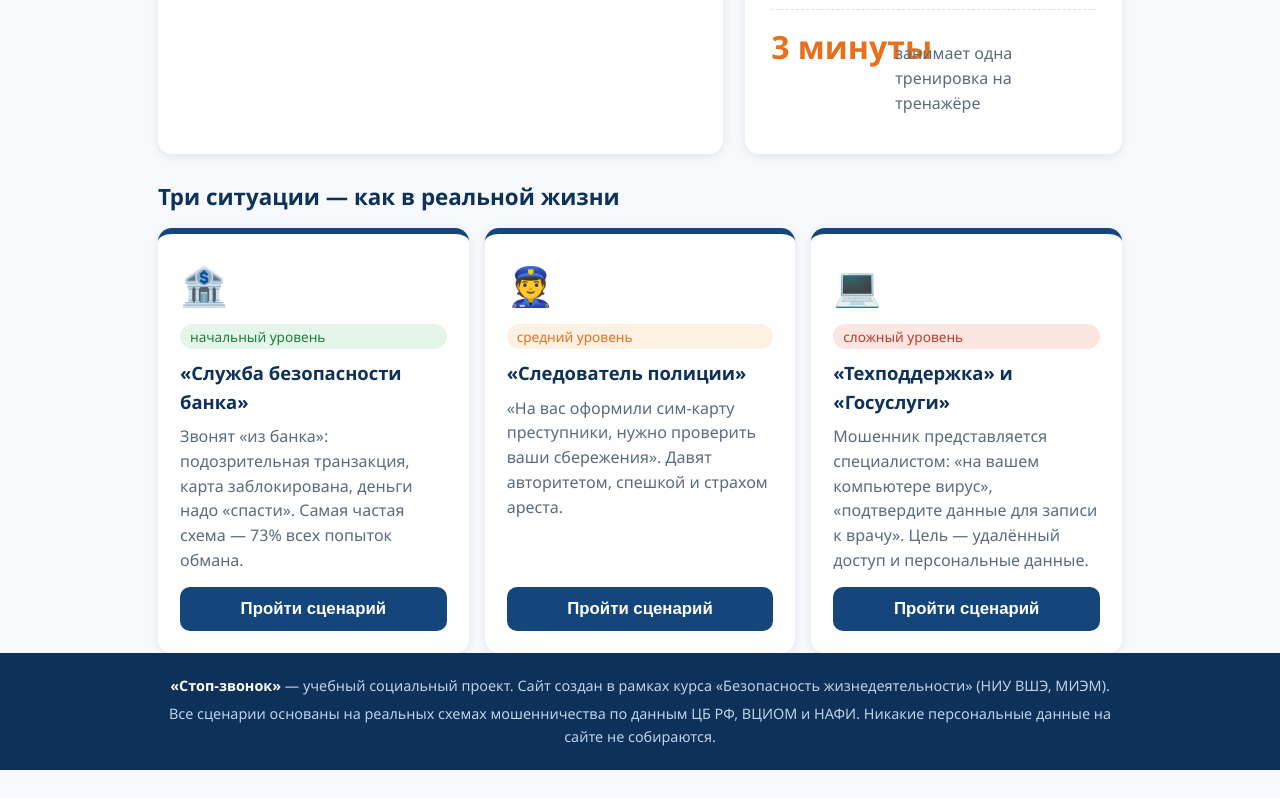
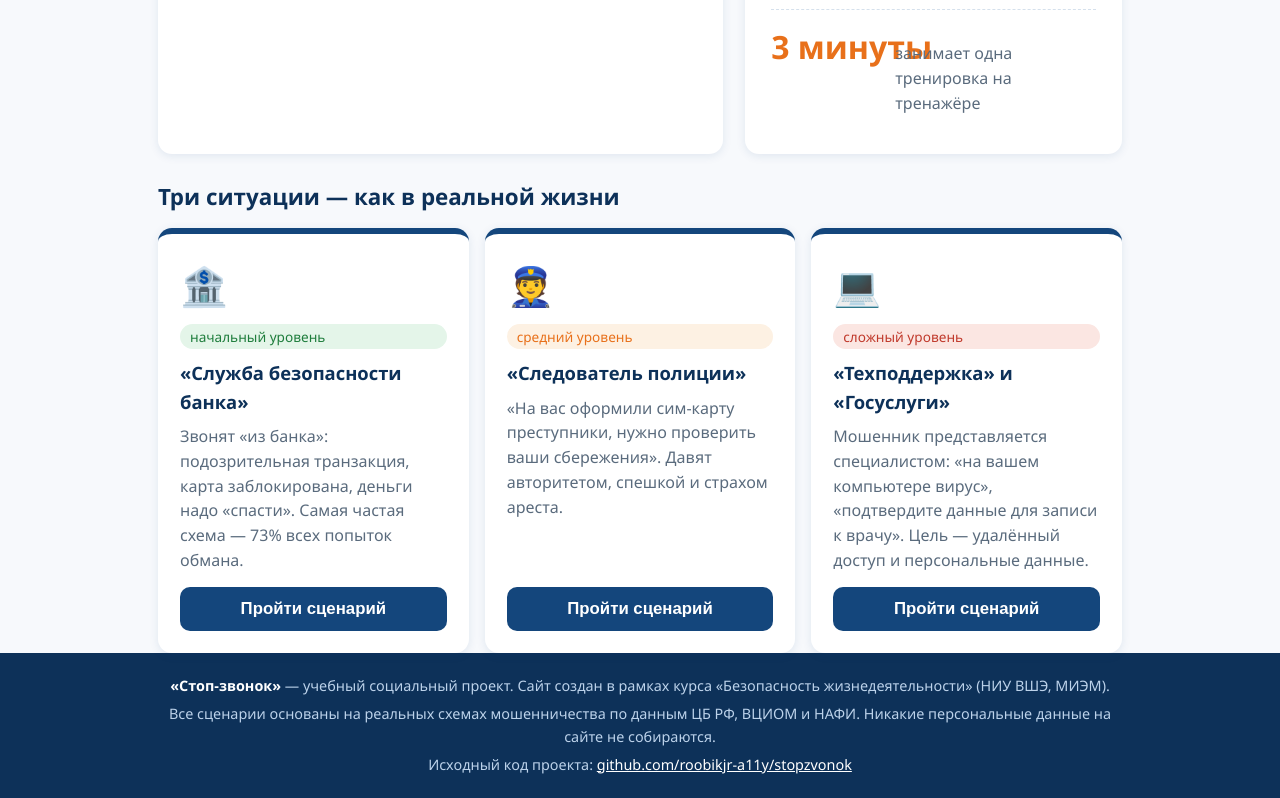
Before and after one commit to roobikjr-a11y/stopzvonok, a plain HTML site: page index.html in a window 1280 px wide. Shown: the part 791-1589 px from the top of the page. Before the commit the page ends 1561 px from the top, so only its background shows below. Drawn offline with Linux system fonts and the light colour scheme.

Commit message:
Добавлена ссылка на GitHub-репозиторий в футер и README

```diff
--- a/index.html
+++ b/index.html
@@ -273,6 +273,7 @@
   <div class="wrap">
     <p><b>«Стоп-звонок»</b> — учебный социальный проект. Сайт создан в рамках курса «Безопасность жизнедеятельности» (НИУ ВШЭ, МИЭМ).</p>
     <p style="margin-top:6px;">Все сценарии основаны на реальных схемах мошенничества по данным ЦБ РФ, ВЦИОМ и НАФИ. Никакие персональные данные на сайте не собираются.</p>
+    <p style="margin-top:6px;">Исходный код проекта: <a href="https://github.com/roobikjr-a11y/stopzvonok" style="color:#fff;">github.com/roobikjr-a11y/stopzvonok</a></p>
   </div>
 </footer>
 
```
Also changed, not shown: 1 other file.
